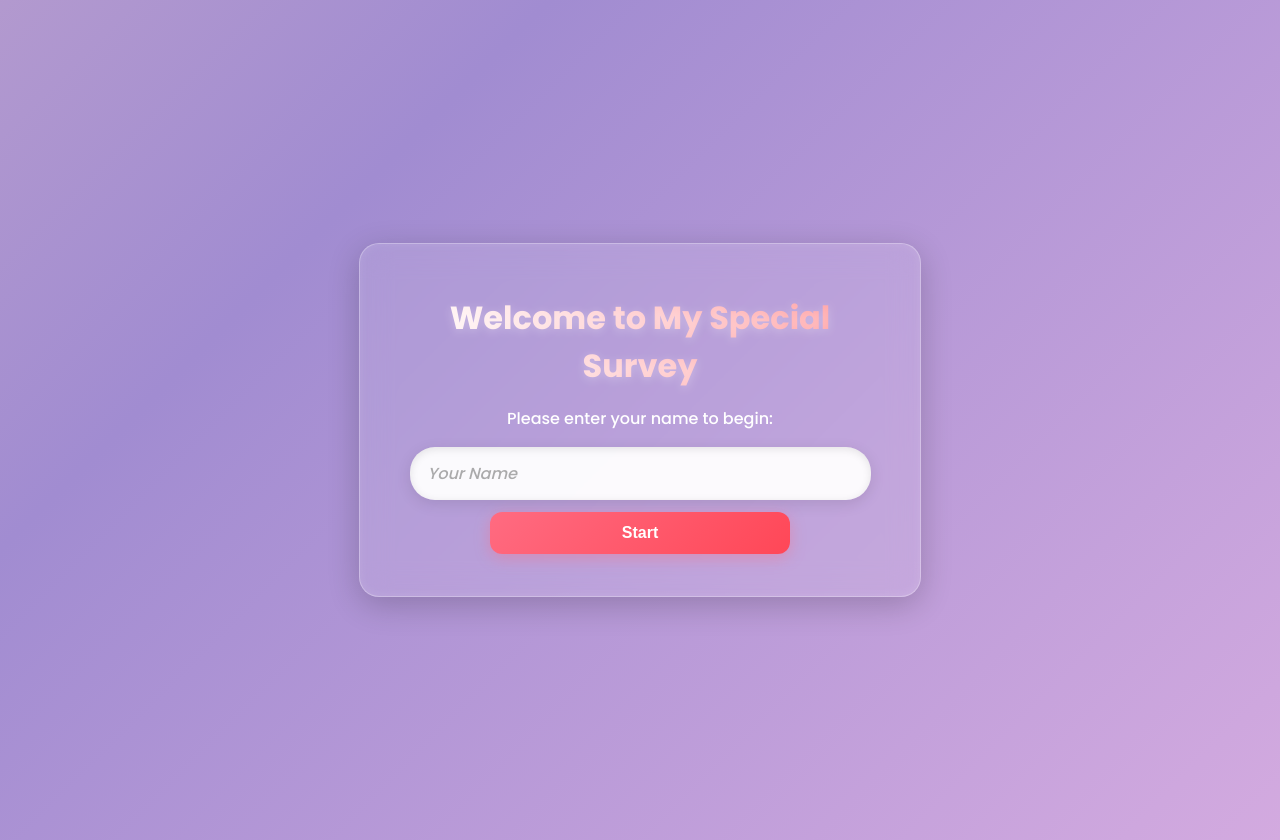
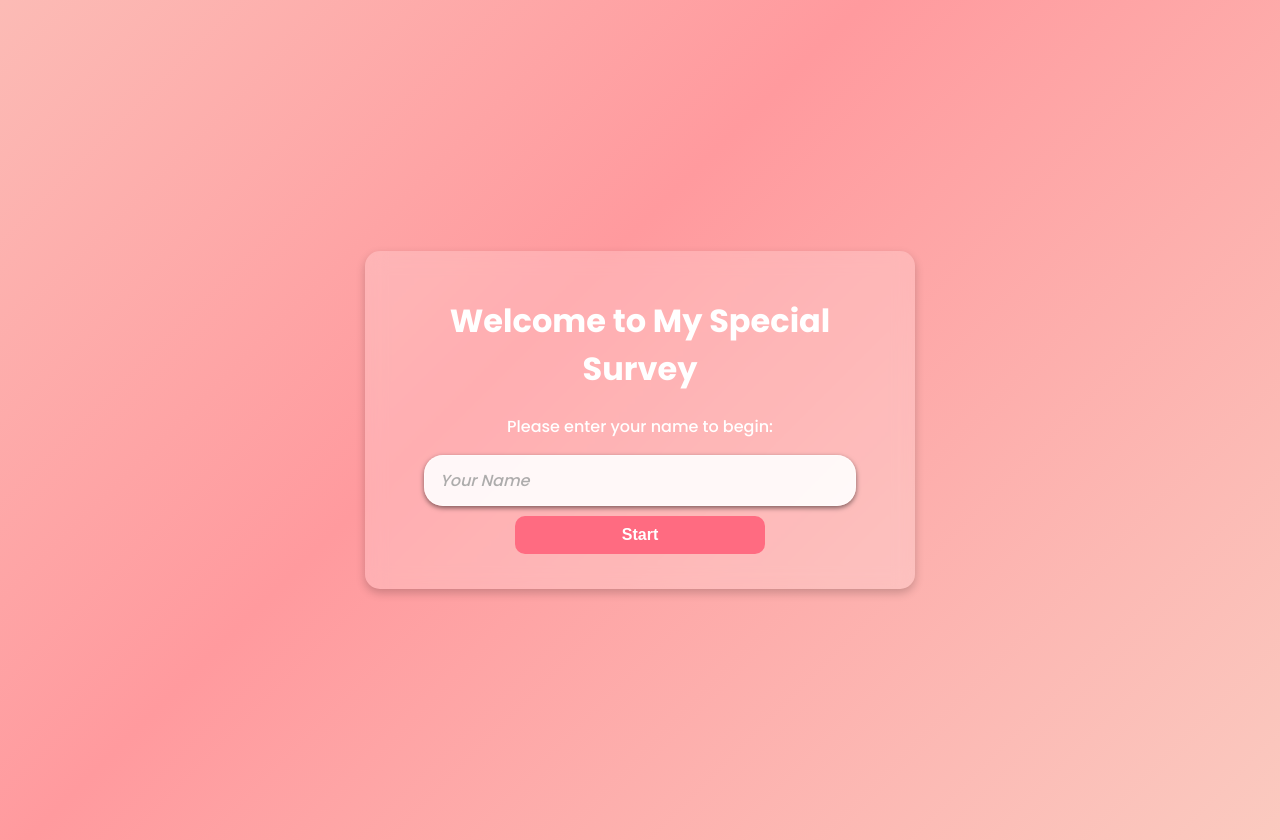
Before and after one commit to Maxwell-T-Chikoti/datenightinvite, a plain HTML site: page index.html in a window 1280 px wide. Drawn offline with Linux system fonts and the light colour scheme.

Commit message:
Update styles.css

```diff
--- a/styles.css
+++ b/styles.css
@@ -1,9 +1,9 @@
 body {
     font-family: 'Poppins', sans-serif;
     text-align: center;
-    background: linear-gradient(135deg, #ff6b81, #fad0c4, #a18cd1, #fbc2eb);
-    background-size: 400% 400%;
-    animation: gradientFlow 20s ease infinite;
+    background: linear-gradient(135deg, #ff9a9e, #fad0c4, #ff9a9e, #fad0c4);
+    background-size: 200% 200%;
+    animation: gradientFlow 15s ease infinite;
     color: #fff;
     min-height: 100vh;
     display: flex;
@@ -20,126 +20,83 @@ body {
     display: none;
     width: 90%;
     max-width: 500px;
-    background: rgba(255, 255, 255, 0.1); /* More transparent for glass effect */
-    padding: 30px;
-    border-radius: 20px;
-    box-shadow: 0 8px 32px rgba(0, 0, 0, 0.2), inset 0 0 10px rgba(255, 255, 255, 0.1); /* Neumorphic depth */
-    backdrop-filter: blur(15px); /* Stronger glass blur */
-    border: 1px solid rgba(255, 255, 255, 0.3); /* Subtle border */
-    animation: fadeIn 1.2s ease-in-out;
+    background: rgba(255, 255, 255, 0.2);
+    padding: 25px;
+    border-radius: 15px;
+    box-shadow: 0 4px 10px rgba(0, 0, 0, 0.2);
+    backdrop-filter: blur(10px);
+    animation: fadeIn 1s ease-in-out;
     margin: 20px auto;
-    transition: transform 0.3s ease, box-shadow 0.3s ease;
-}
-
-.screen:hover {
-    transform: translateY(-5px); /* Lift on hover */
-    box-shadow: 0 12px 40px rgba(0, 0, 0, 0.25);
 }
 
 button {
-    background: linear-gradient(135deg, #ff6b81, #ff4757); /* Gradient button */
+    background: #ff6b81;
     border: none;
-    padding: 12px 25px;
-    margin: 12px auto;
-    color: #fff;
-    border-radius: 12px;
+    padding: 10px 20px;
+    margin: 10px auto;
+    color: white;
+    border-radius: 10px;
     cursor: pointer;
+    transition: 0.3s;
     font-size: 16px;
-    font-weight: 600;
-    width: 60%;
+    font-weight: bold;
+    width: 50%;
     display: block;
-    box-shadow: 0 4px 15px rgba(255, 107, 129, 0.4); /* Glow effect */
-    transition: all 0.3s ease;
-    position: relative;
-    overflow: hidden;
-}
-
-button::after {
-    content: '';
-    position: absolute;
-    top: 50%;
-    left: 50%;
-    width: 0;
-    height: 0;
-    background: rgba(255, 255, 255, 0.3);
-    border-radius: 50%;
-    transform: translate(-50%, -50%);
-    transition: width 0.4s ease, height 0.4s ease;
-}
-
-button:hover::after {
-    width: 200%;
-    height: 200%;
 }
 
 button:hover {
-    transform: scale(1.1) translateY(-2px); /* Modern hover lift */
-    box-shadow: 0 6px 20px rgba(255, 107, 129, 0.6);
+    background: #ff4757;
+    transform: scale(1.15);
 }
 
 button.selected {
-    background: linear-gradient(135deg, #ff4757, #d33f49);
+    background-color: #ff4757;
     transform: scale(1.05);
-    box-shadow: 0 6px 20px rgba(255, 71, 87, 0.7);
 }
 
 input[type="text"] {
-    width: 85%;
-    padding: 14px 18px;
-    border: none;
-    border-radius: 25px;
-    background: rgba(255, 255, 255, 0.95);
+    width: 80%;
+    padding: 12px 15px;
+    border: 1px solid rgba(255, 255, 255, 0.5);
+    border-radius: 19px;
+    background: rgba(255, 255, 255, 0.9);
     color: #333;
     font-family: 'Poppins', sans-serif;
     font-size: 16px;
-    box-shadow: inset 0 2px 8px rgba(0, 0, 0, 0.1), 0 4px 15px rgba(0, 0, 0, 0.1); /* Neumorphic inset */
-    margin: 12px auto;
+    box-shadow: 0 2px 5px rgba(0, 0, 0, 0.5);
+    margin: 10px auto;
     display: block;
     transition: all 0.3s ease;
 }
 
 input[type="text"]:focus {
     outline: none;
-    box-shadow: 0 0 12px rgba(255, 107, 129, 0.8), inset 0 2px 8px rgba(0, 0, 0, 0.1);
+    border-color: #ff6b81;
+    box-shadow: 0 0 8px rgba(255, 107, 129, 0.5);
     background: #fff;
-    transform: scale(1.02);
 }
 
 input[type="text"]::placeholder {
-    color: #888;
+    color: #999;
     font-style: italic;
-    opacity: 0.7;
+    opacity: 0.8;
 }
 
 input[type="range"] {
-    width: 85%;
-    margin: 15px auto;
+    width: 80%;
+    margin: 10px auto;
     display: block;
-    accent-color: #ff6b81; /* Modern range slider color */
-    transition: all 0.3s ease;
-}
-
-input[type="range"]:hover {
-    transform: scale(1.05);
 }
 
 #picnic-score, #excitement-score {
-    font-size: 20px;
-    font-weight: 700;
+    font-size: 18px;
+    font-weight: bold;
     display: block;
-    margin: 8px 0;
-    background: linear-gradient(90deg, #ff6b81, #ff9a9e);
-    -webkit-background-clip: text;
-    -webkit-text-fill-color: transparent;
+    margin: 5px 0;
 }
 
-h1, h2, h3 {
-    margin: 20px 0 15px;
-    font-weight: 700;
-    background: linear-gradient(90deg, #fff, #ff9a9e); /* Gradient text */
-    -webkit-background-clip: text;
-    -webkit-text-fill-color: transparent;
-    text-shadow: 0 2px 10px rgba(255, 255, 255, 0.3);
+h3 {
+    margin: 15px 0 10px;
 }
 
 @keyframes gradientFlow {
@@ -149,7 +106,7 @@ h1, h2, h3 {
 }
 
 @keyframes fadeIn {
-    from { opacity: 0; transform: translateY(30px); }
+    from { opacity: 0; transform: translateY(20px); }
     to { opacity: 1; transform: translateY(0); }
 }
 
@@ -160,30 +117,24 @@ h1, h2, h3 {
     width: 100%;
     height: 100%;
     background: url('hearts.png') repeat;
-    animation: float 15s infinite linear;
+    animation: float 10s infinite linear;
     z-index: -1;
-    opacity: 0.2;
-    filter: blur(2px); /* Subtle blur for depth */
+    opacity: 0.3;
 }
 
 @keyframes float {
     from { background-position: 0 0; }
-    to { background-position: 150px 150px; }
+    to { background-position: 100px 100px; }
 }
 
 #invite-screen img {
     width: 100%;
     height: auto;
     max-width: 100%;
-    border-radius: 15px;
+    border-radius: 10px;
     display: block;
-    margin: 20px auto;
-    box-shadow: 0 8px 25px rgba(255, 107, 129, 0.4);
-    transition: transform 0.3s ease;
-}
-
-#invite-screen img:hover {
-    transform: scale(1.05);
+    margin: 15px auto;
+    box-shadow: 0 4px 10px rgba(0, 0, 0, 0.2);
 }
 
 .blur-overlay {
@@ -192,8 +143,8 @@ h1, h2, h3 {
     left: 0;
     width: 100%;
     height: 100%;
-    background: rgba(0, 0, 0, 0.5);
-    backdrop-filter: blur(8px); /* Stronger blur */
+    background: rgba(0, 0, 0, 0.4);
+    backdrop-filter: blur(5px);
     z-index: 5;
 }
 
@@ -211,11 +162,6 @@ h1, h2, h3 {
     left: 50%;
     transform: translate(-50%, -50%);
     z-index: 10;
-    background: rgba(255, 255, 255, 0.1); /* Glass effect for spinner */
-    padding: 20px;
-    border-radius: 15px;
-    box-shadow: 0 8px 32px rgba(0, 0, 0, 0.2);
-    backdrop-filter: blur(15px);
 }
 
 .loading.hidden {
@@ -223,20 +169,19 @@ h1, h2, h3 {
 }
 
 .spinner {
-    width: 50px;
-    height: 50px;
-    border: 6px solid rgba(255, 255, 255, 0.2);
-    border-top: 6px solid #ff6b81;
+    width: 40px;
+    height: 40px;
+    border: 5px solid rgba(255, 255, 255, 0.3);
+    border-top: 5px solid #ff6b81;
     border-radius: 50%;
     animation: spin 1s linear infinite;
 }
 
 .loading p {
-    margin-top: 15px;
-    font-size: 18px;
-    font-weight: 600;
+    margin-top: 10px;
+    font-size: 16px;
     color: #fff;
-    text-shadow: 0 2px 10px rgba(255, 107, 129, 0.5);
+    font-weight: 500;
 }
 
 @keyframes spin {
```
